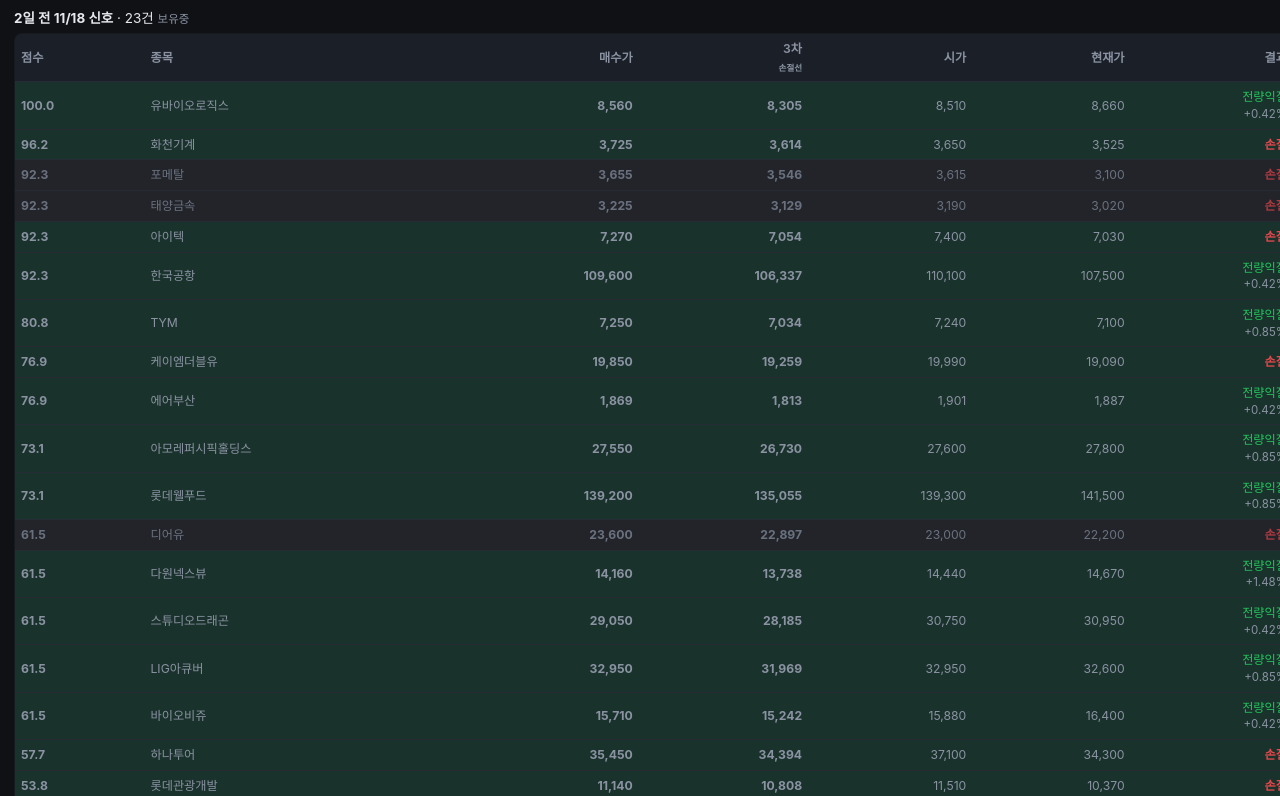
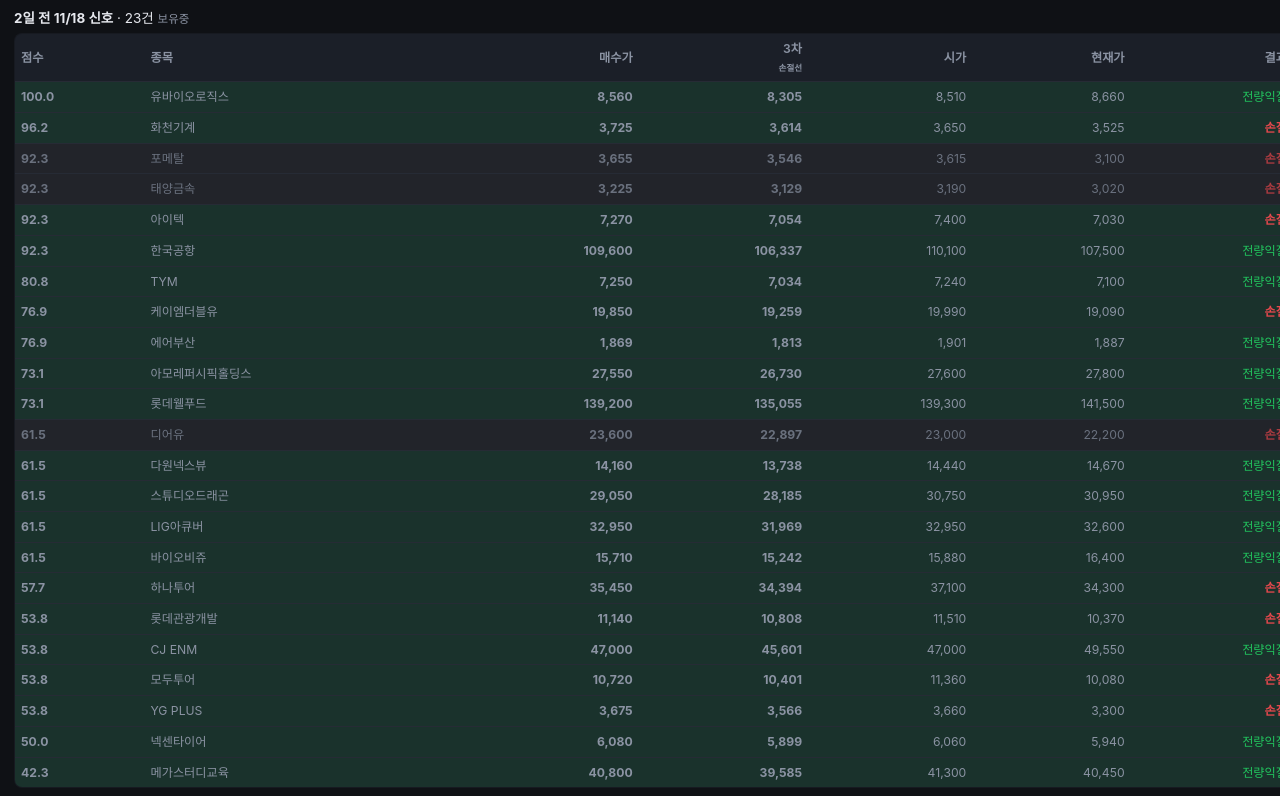
Before and after one commit to dawunkim93-eng/box-monitor, a plain HTML site: page index.html in a window 1280 px wide. Shown: the part 1398-2194 px from the top of the page. Drawn offline with Linux system fonts and the light colour scheme.

Commit message:
chore: 익절·손절 결과 아래 수익률 표기 제거

```diff
--- a/index.html
+++ b/index.html
@@ -2274,7 +2274,7 @@ async function init(){
   const dash=n=>`${String(n).slice(4,6)}/${String(n).slice(6)}`;
   const gpCell=g=>(g==null?"-":`${g>0?'<span class="up">▲':(g<0?'<span class="deep">▼':'<span class="sub">-')}${g>0?"+":""}${fx(g,2)}%</span>`);
   const stCell=x=>{
-    if(x.status==="청산완료") return `<span class="up">${x.kind||"청산"}</span><div class="sub">${x.net>0?"+":""}${fx(x.net,2)}%</div>`;
+    if(x.status==="청산완료") return `<span class="${x.kind==="전량익절"?"up":"deep"}">${x.kind||"청산"}</span>`;
     if(x.status==="보유중") return `<span class="wait">보유중</span>`;
     if(x.status==="미체결") return `<span class="sub">미체결</span>`;
     return `<span class="sub">매수 예정</span>`;
```
